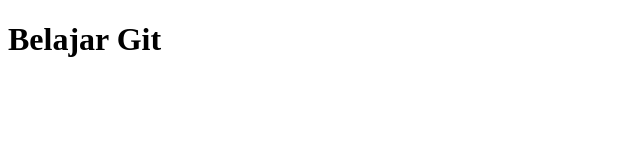
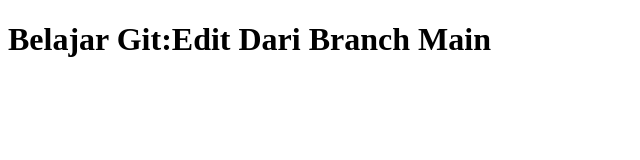
Before and after one commit to sintanur12i/belajargit307, a plain HTML site: page index.html in a window 1280 px wide. Shown: the whole page, without its empty margins (0-640 px from the left). Drawn offline with Linux system fonts and the light colour scheme.

Commit message:
edit di branch dev

```diff
--- a/index.html
+++ b/index.html
@@ -6,7 +6,7 @@
     <title>GIT</title>
 </head>
 <body>
-    <h1>Belajar Git</h1>
+    <h1>Belajar Git:Edit Dari Branch Main</h1>
 
 </body>
 </html>
```
